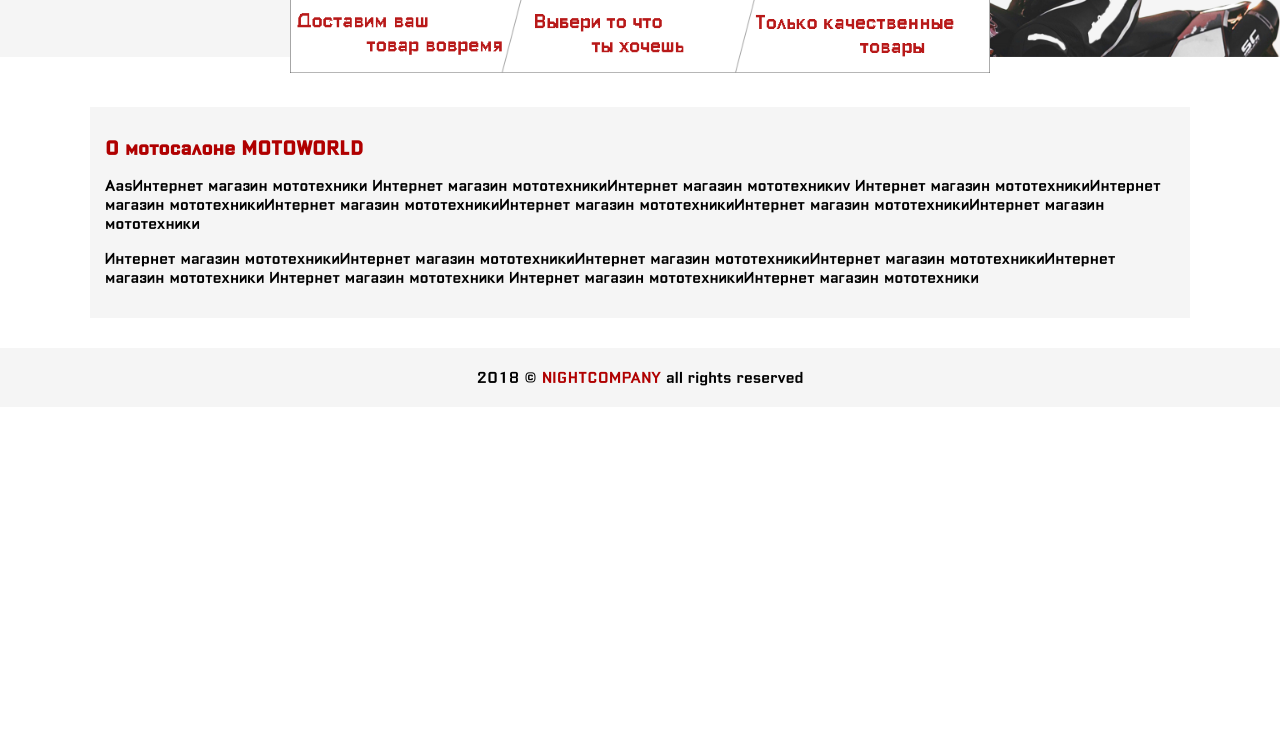
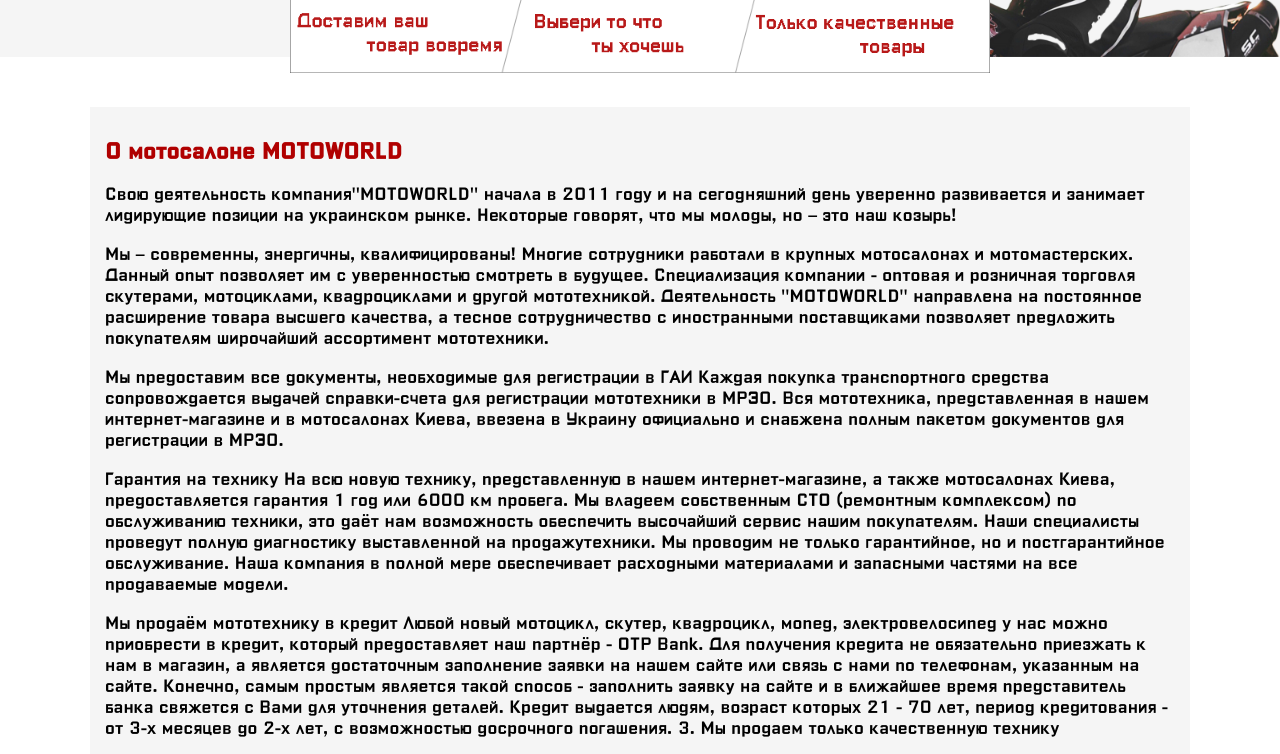
Before and after one commit to BLOCKMATERIAL/motoworld-client, an Angular app: page /info in a window 1280 px wide. Shown: the part 420-1174 px from the top of the page. Before the commit the page ends 827 px from the top, so only its background shows below. Built offline with nearby package versions, Linux system fonts and the light colour scheme; grey boxes are pictures that could not be loaded.

Commit message:
Updated page info and add image (shop).

```diff
--- a/src/app/components/info/info.component.html
+++ b/src/app/components/info/info.component.html
@@ -1,5 +1,37 @@
 <div class="container">
   <h1>О мотосалоне MOTOWORLD</h1>
-  <p>AasИнтернет магазин мототехники Интернет магазин мототехникиИнтернет магазин мототехникиv Интернет магазин мототехникиИнтернет магазин мототехникиИнтернет магазин мототехникиИнтернет магазин мототехникиИнтернет магазин мототехникиИнтернет магазин мототехники</p>
-  <p>Интернет магазин мототехникиИнтернет магазин мототехникиИнтернет магазин мототехникиИнтернет магазин мототехникиИнтернет магазин мототехники Интернет магазин мототехники Интернет магазин мототехникиИнтернет магазин мототехники</p>
+  <p>Свою деятельность компания"MOTOWORLD" начала в 2011 году и на сегодняшний день уверенно развивается и занимает
+    лидирующие позиции на украинском рынке. Некоторые говорят, что мы молоды, но – это наш козырь!
+  </p>
+  <p>Мы – современны, энергичны, квалифицированы! Многие сотрудники работали в крупных мотосалонах и мотомастерских.
+    Данный опыт позволяет им с уверенностью смотреть в будущее. Специализация компании - оптовая и розничная торговля
+    скутерами, мотоциклами, квадроциклами и другой мототехникой. Деятельность "MOTOWORLD" направлена на постоянное
+    расширение товара высшего качества, а тесное сотрудничество с иностранными поставщиками позволяет предложить
+    покупателям широчайший ассортимент мототехники.</p>
+  <p>Мы предоставим все документы, необходимые для регистрации в ГАИ
+    Каждая покупка транспортного средства сопровождается выдачей справки-счета для регистрации мототехники в МРЭО. Вся
+    мототехника, представленная в нашем интернет-магазине и в мотосалонах Киева, ввезена в Украину официально и снабжена
+    полным пакетом документов для регистрации в МРЭО.
+  </p>
+  <p>Гарантия на технику
+    На всю новую технику, представленную в нашем интернет-магазине, а также мотосалонах Киева, предоставляется гарантия
+    1 год или 6000 км пробега. Мы владеем собственным СТО (ремонтным комплексом) по обслуживанию техники, это даёт нам
+    возможность обеспечить высочайший сервис нашим покупателям. Наши специалисты проведут полную диагностику
+    выставленной на продажутехники.
+
+    Мы проводим не только гарантийное, но и постгарантийное обслуживание. Наша компания в полной мере обеспечивает
+    расходными материалами и запасными частями на все продаваемые модели.
+  </p>
+  <p>Мы продаём мототехнику в кредит
+    Любой новый мотоцикл, скутер, квадроцикл, мопед, электровелосипед у нас можно приобрести в кредит, который
+    предоставляет наш партнёр - OTP Bank. Для получения кредита не обязательно приезжать к нам в магазин, а является
+    достаточным заполнение заявки на нашем сайте или связь с нами по телефонам, указанным на сайте. Конечно, самым
+    простым является такой способ - заполнить заявку на сайте и в ближайшее время представитель банка свяжется с Вами
+    для уточнения деталей.
+
+    Кредит выдается людям, возраст которых 21 - 70 лет, период кредитования - от 3-х месяцев до 2-х лет, с возможностью
+    досрочного погашения. 3. Мы продаем только качественную технику
+  </p>
+  <img src="../assets/image/shop.png" title="Фото нашего магазина">
+
 </div>
--- a/src/app/components/info/info.component.styl
+++ b/src/app/components/info/info.component.styl
@@ -14,8 +14,10 @@
     padding: 15px;
     margin-bottom: 30px;
     h1
-        font-size: 20px
+        font-size: 23px
         color: primary-text-color
     p
-        font-size: 16px
+        font-size: 18px
         font-family: SecondaryColumbia
+    img
+      width: 100%
```
